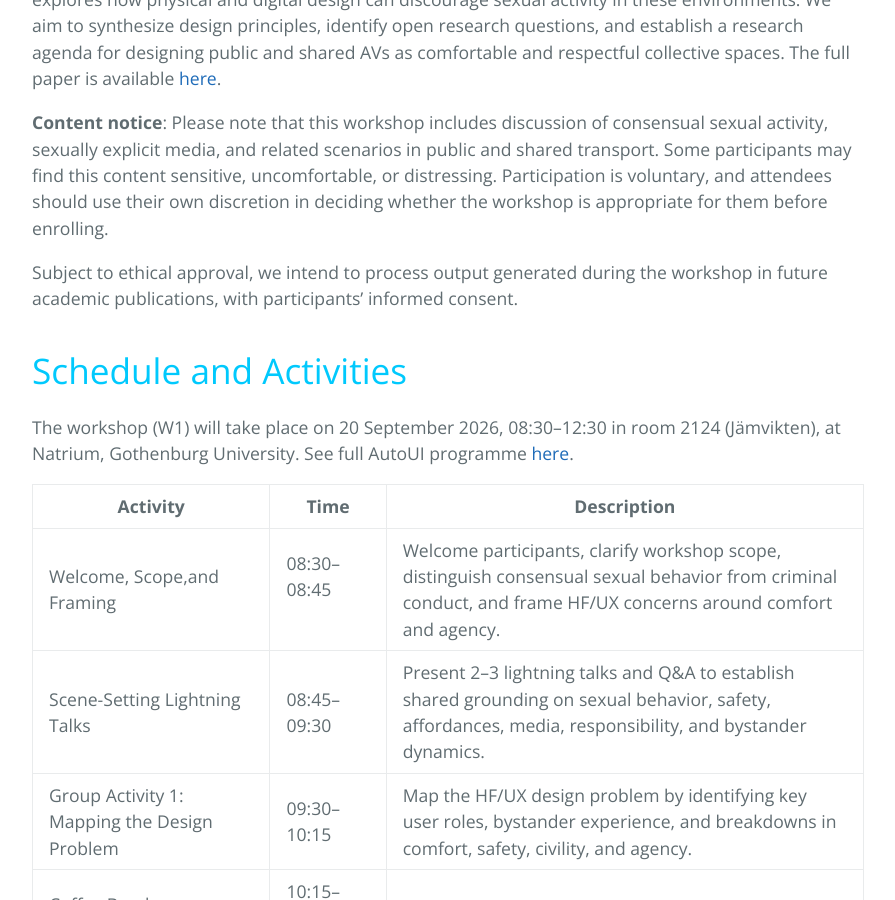
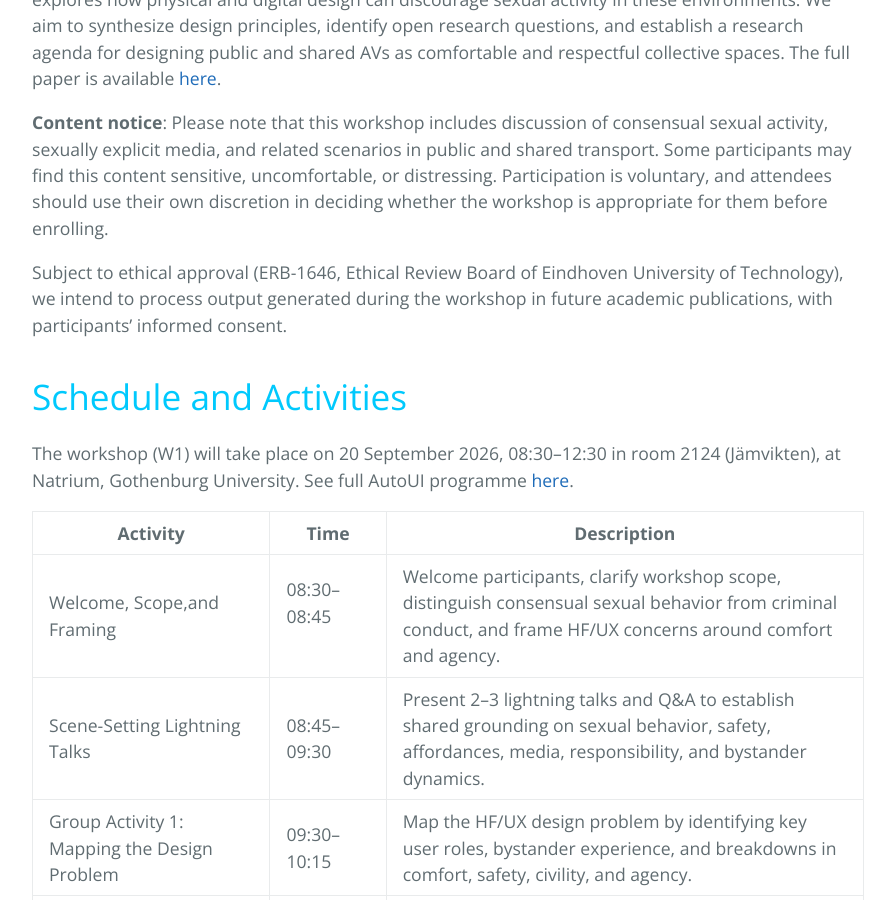
Before and after one commit to love-in-traffic/love-in-traffic.github.io, a Jekyll site: the page built from index.md, in a window 1280 px wide and 900 px high, scrolled down 1012 px. Shown: the whole window, without its empty margins (192-1087 px from the left). Built offline with Jekyll 4.4.1, drawn with Linux system fonts in a browser that asks for light colours.

Commit message:
Update index.md

```diff
--- a/index.md
+++ b/index.md
@@ -17,7 +17,7 @@ Our workshop, **Love In Traffic: Physical and Digital Design Against Consensual
 
 **Content notice**: Please note that this workshop includes discussion of consensual sexual activity, sexually explicit media, and related scenarios in public and shared transport. Some participants may find this content sensitive, uncomfortable, or distressing. Participation is voluntary, and attendees should use their own discretion in deciding whether the workshop is appropriate for them before enrolling.
 
-Subject to ethical approval, we intend to process output generated during the workshop in future academic publications, with participants’ informed consent.
+Subject to ethical approval (ERB-1646, Ethical Review Board of Eindhoven University of Technology), we intend to process output generated during the workshop in future academic publications, with participants’ informed consent.
 
 # Schedule and Activities
 The workshop (W1) will take place on 20 September 2026, 08:30–12:30 in room 2124 (Jämvikten), at Natrium, Gothenburg University. See full AutoUI programme [here](https://www.auto-ui.org/26/program-2/).
```
